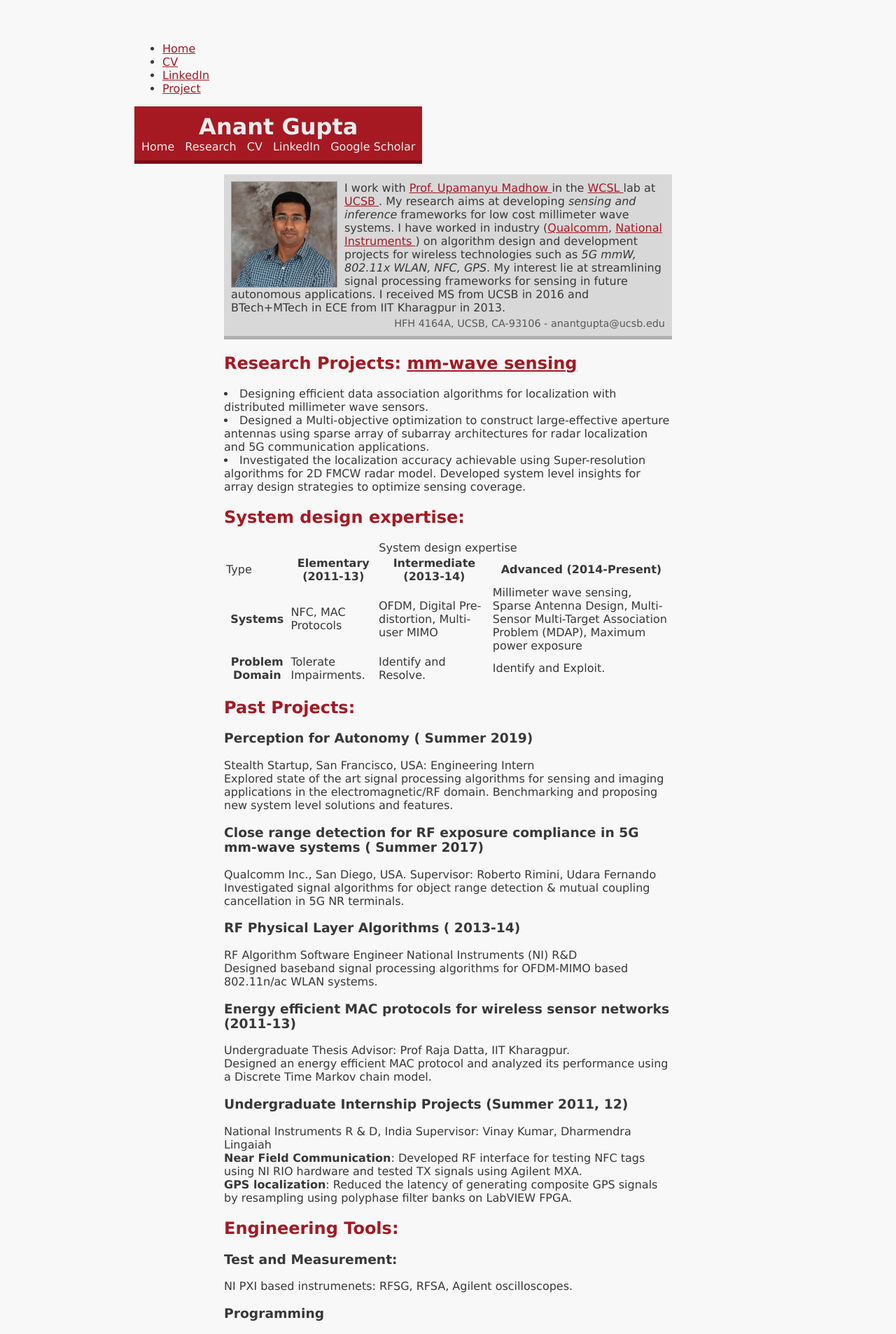
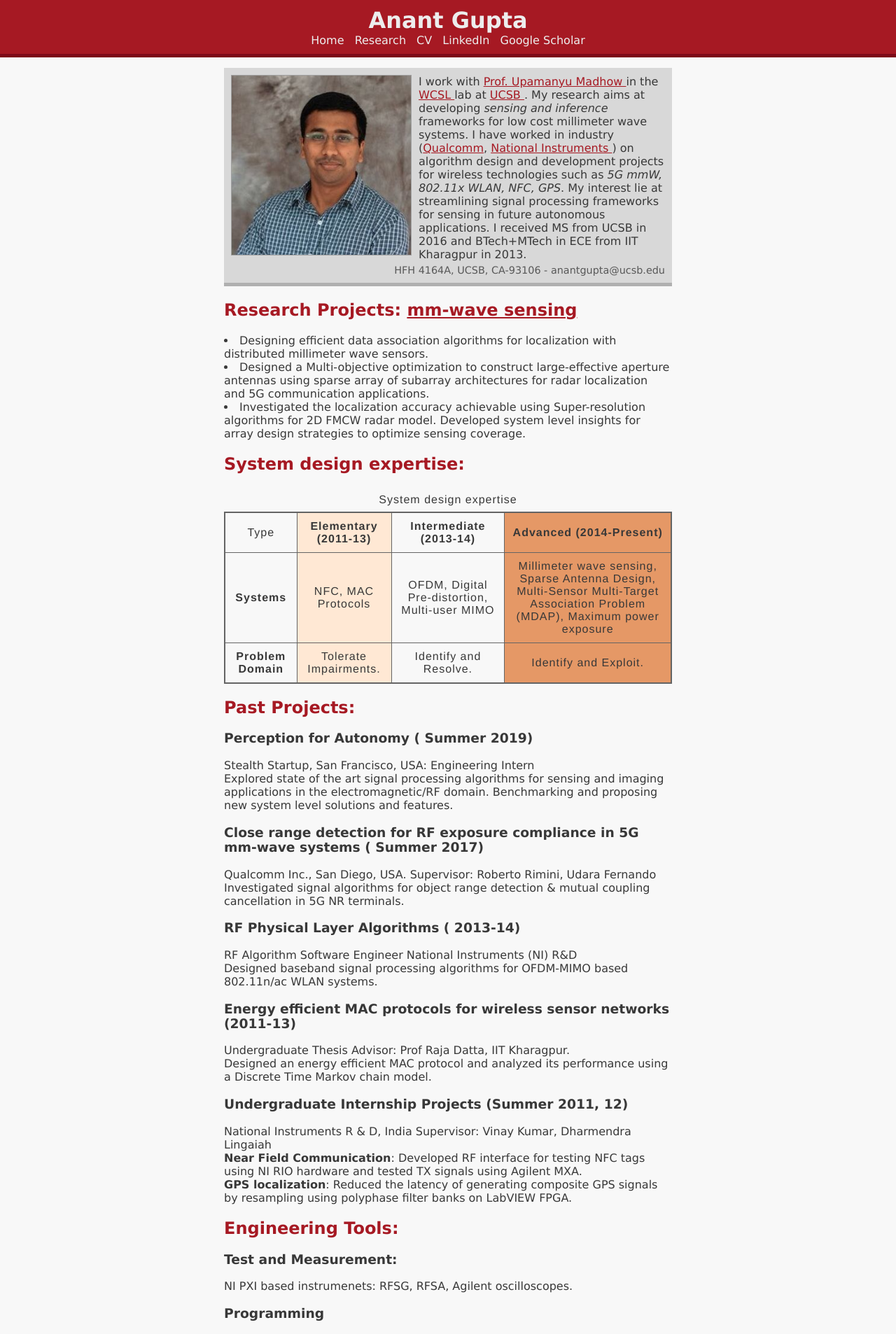
Before and after one commit to anantgupt/anantgupt.github.io, a Jekyll site: the page built from index.html, in a window 1280 px wide. Shown: the top 1906 px of the page at 70% size. Built offline with Jekyll 4.4.1, drawn with Linux system fonts in a browser that asks for light colours.

Commit message:
bf9
Works now!! :+1:

```diff
--- a/_layouts/default.html
+++ b/_layouts/default.html
@@ -6,14 +6,6 @@
 			<link rel="stylesheet" type="text/css" href="/css/main.css">
 		</head>
   <body>
-    <nav>
-      <ul>
-        <li><a href="/">Home</a></li>
-        <li><a href="/files/anant_cv_new.pdf"target="_blank">CV</a></li>
-      <li><a href="https://www.linkedin.com/in/anant-gupta-66411a15"target="_blank">LinkedIn</a></li>
-        <li><a href="https://wcsl.ece.ucsb.edu/mm-wave-imaging"target="_blank">Project</a></li>
-      </ul>
-    </nav>
     <div class="container">
 
 			{{ content }}
--- a/css/main.css
+++ b/css/main.css
@@ -3,15 +3,14 @@
 /* The first part of a stylesheet is a "reset" to fix undesirable default behaviour */
 
 body {
-    margin: 60px auto;
-    width: 70%;
+    margin: 0;
 }
-.wrapper {
+/*.wrapper {
 
   display: flex;
   flex-direction: row;
   height: 75%;
-}
+}*/
 header, section, main, nav {
     display: block;
 }
@@ -109,7 +108,7 @@ h2 {
         padding: 0 10px;
     }
 }
-/*
+
 ### From old
 .Intermediate {
     background-color: #d7d9f2;
@@ -148,7 +147,7 @@ th {
 td {
     text-align: center;
 }
-/* Three image containers (use 25% for four, and 50% for two, etc) */
+/* Three image containers (use 25% for four, and 50% for two, etc)
 /*.column {
   float: left;
   width: 33.33%;
--- a/index.html
+++ b/index.html
@@ -20,7 +20,7 @@ title: Anant Gupta, UCSB
 <div class="blurb">
     <main>
         <section class="bio">
-            <img alt="Anant Gupta" src="img/selfpiclow.jpg" width="150" height="150" />
+            <img alt="Anant Gupta" src="img/selfpiclow.jpg" width="256" height="256" />
             <p>I work with <a href="https://wcsl.ece.ucsb.edu/people/upamanyu-madhow"target="_blank"> Prof. Upamanyu Madhow </a> in the <a href="https://wcsl.ece.ucsb.edu/"target="_blank"> WCSL </a> lab at <a href = "https://www.ucsb.edu/"target="_blank"> UCSB </a>.
             My research aims at developing <em>sensing and inference</em> frameworks for low cost millimeter wave systems. I have worked in industry (<a href="https://www.qualcomm.com/"target="_blank">Qualcomm</a>, <a href="http://www.ni.com/en-us.html"target="_blank"> National Instruments </a>) on algorithm design and development projects for wireless technologies such as <em>5G mmW, 802.11x WLAN, NFC, GPS</em>. My interest lie at streamlining signal processing frameworks for sensing in future autonomous applications.
             I received MS from UCSB in 2016 and BTech+MTech in ECE from IIT Kharagpur in 2013.</p>
```
